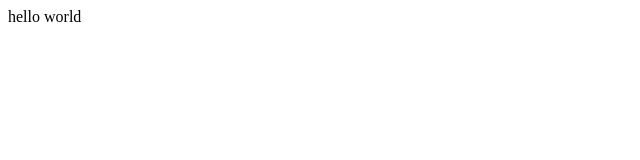
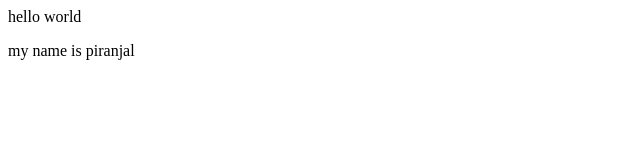
Before and after one commit to piranjalchawla/piranjalchawla, a plain HTML site: page index.html in a window 1280 px wide. Shown: the whole page, without its empty margins (0-640 px from the left). Drawn offline with Linux system fonts and the light colour scheme.

Commit message:
new changes

```diff
--- a/index.html
+++ b/index.html
@@ -1 +1,2 @@
 <p>hello world</p>
+<p>my name is piranjal</p>
```
Also changed, not shown: 1 other file.
